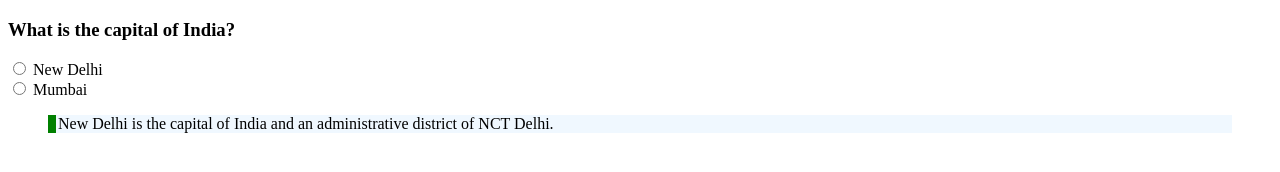
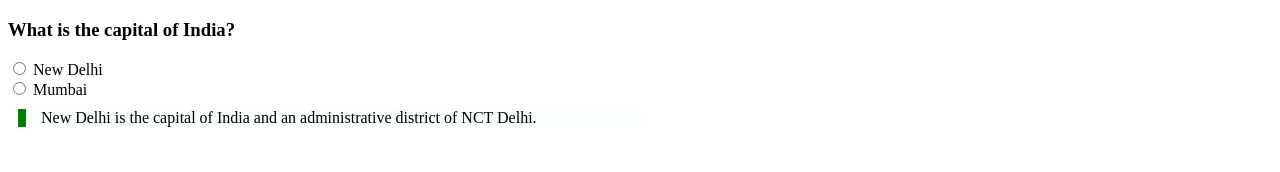
Before and after one commit to acciojob/trivia-Skumar10-cloud, a website: page main.html in a window 1280 px wide. Drawn offline with Linux system fonts and the light colour scheme.

Commit message:
Update styles.css

```diff
--- a/styles.css
+++ b/styles.css
@@ -1,7 +1,9 @@
 
 /* Your CSS Code here. */
 .text{
-    background-color: aliceblue;
+    max-width: 600px;
+    margin: 10px;
+    background-color: #f8fffe;
     border-left: 8px solid green;
-    padding-left: 2px;
+    padding-left: 15px;
 }
```
